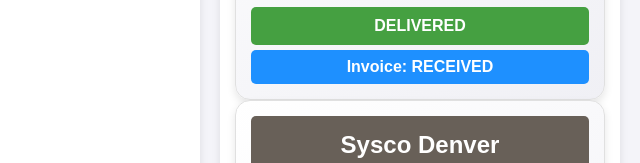
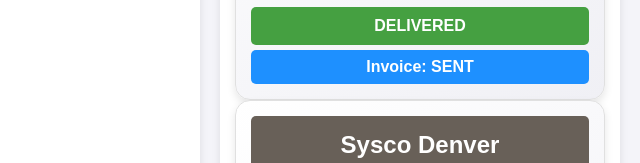
Before and after one commit to holt-ace/po-dashboard, a plain HTML site: page index.html in a window 1280 px wide. Shown: the part 2397-2560 px from the top of the page, 640-1280 px from the left. Drawn offline with Linux system fonts and the light colour scheme; a web font is replaced by a local one.

Commit message:
updated PO#30721790

```diff
--- a/index.html
+++ b/index.html
@@ -189,7 +189,7 @@
             border-radius: 5px;
             margin-top: 5px;
         }
-        .RECEIVED {
+        .SENT {
             background-color: #1E90FF;
         }
         .PAID {
@@ -463,7 +463,7 @@
         "Order Date": "2024-09-03",
         "Delivery Date": "2024-09-17",
         "Status": "DELIVERED",
-        "Invoice": "RECEIVED",
+        "Invoice": "SENT",
         "Type": "IQF",
         "pdf": "https://github.com/holt-ace/po-dashboard/blob/master/Sysco%20_PO_Confirmation/PO_38215570.pdf"
     },
@@ -485,7 +485,7 @@
         "Order Date": "2024-08-30",
         "Delivery Date": "2024-09-10",
         "Status": "DELIVERED",
-        "Invoice": "RECEIVED",
+        "Invoice": "SENT",
         "Type": "IQF",
         "pdf": "https://github.com/holt-ace/po-dashboard/blob/master/Sysco%20_PO_Confirmation/PO_59406120.pdf"
     },
```
